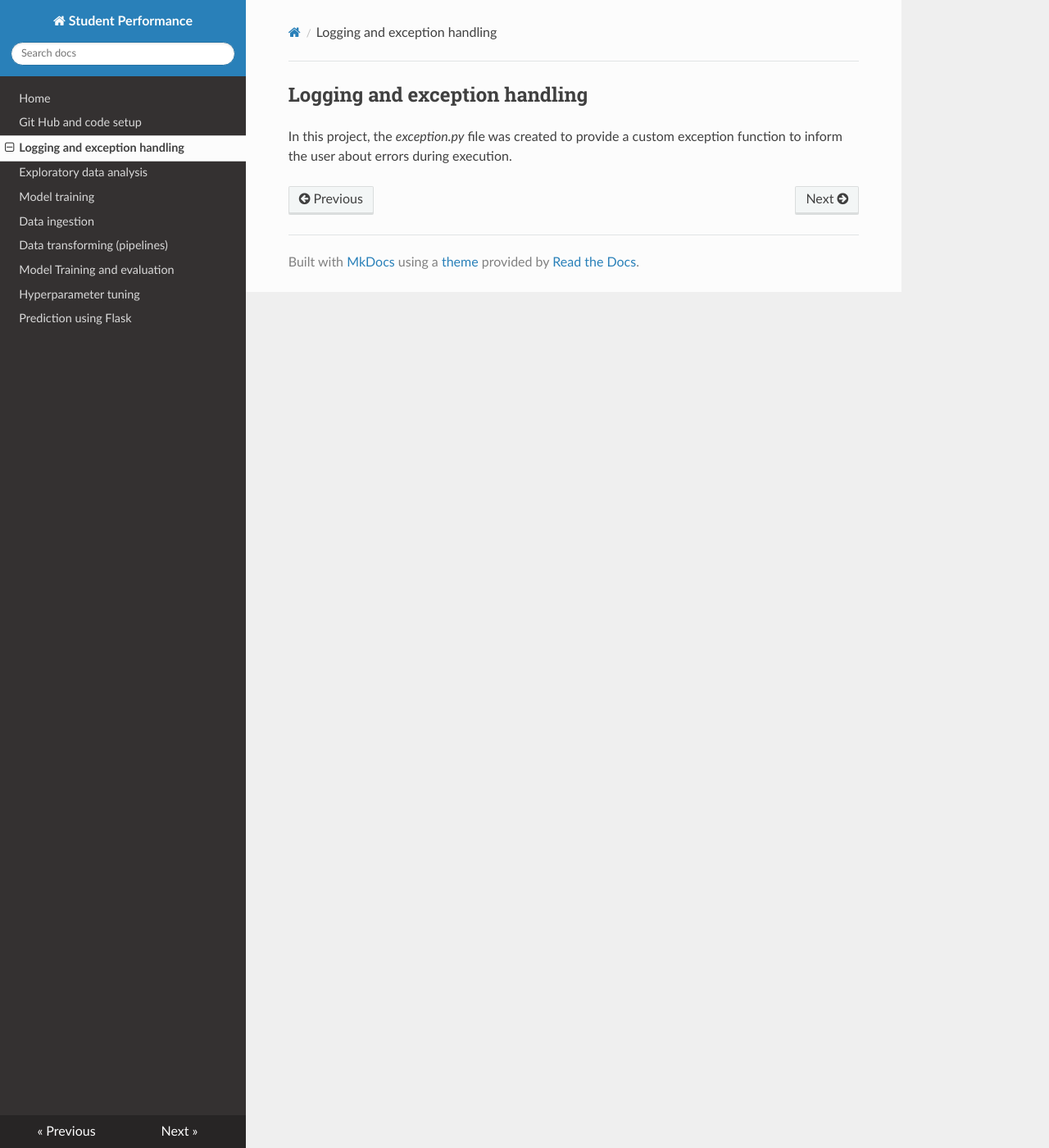
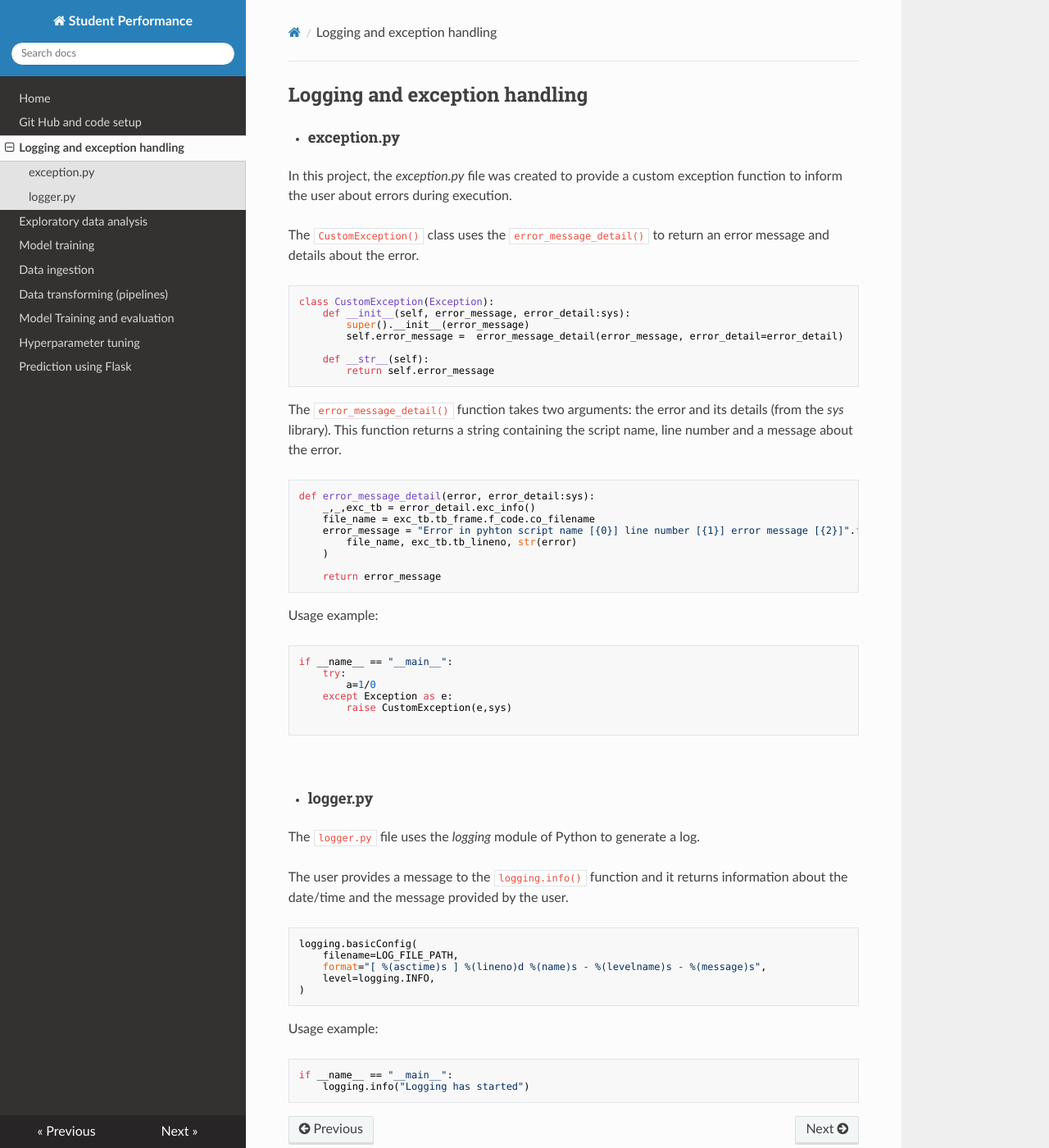
Before and after one commit to diogojfr/students-performance, an MkDocs documentation site: the page built from docs/logexception.md, in a window 1280 px wide and 1400 px high. Shown: the whole window at 82% size. Built offline with MkDocs 1.6.1, drawn with Linux system fonts in a browser that asks for light colours; nearby versions of some CDN libraries.

Commit message:
adding log and exception to mkdocs

````diff
--- a/docs/logexception.md
+++ b/docs/logexception.md
@@ -1,9 +1,64 @@
 ## Logging and exception handling
+
+- #### **exception.py**
 
 In this project, the *exception.py* file was created to provide a custom exception function to inform the user about errors during execution.
 
+The `CustomException()` class uses the `error_message_detail()` to return an error message and details about the error.
 
+```python
+class CustomException(Exception):
+    def __init__(self, error_message, error_detail:sys):
+        super().__init__(error_message)
+        self.error_message =  error_message_detail(error_message, error_detail=error_detail)
 
+    def __str__(self):
+        return self.error_message
+```
+The `error_message_detail()` function takes two arguments: the error and its details (from the *sys* library).
+This function returns a string containing the script name, line number and a message about the error.
+
+```python
+def error_message_detail(error, error_detail:sys):
+    _,_,exc_tb = error_detail.exc_info()
+    file_name = exc_tb.tb_frame.f_code.co_filename
+    error_message = "Error in pyhton script name [{0}] line number [{1}] error message [{2}]".format(
+        file_name, exc_tb.tb_lineno, str(error)
+    )
+
+    return error_message
+```
+
+Usage example:
+```python
+if __name__ == "__main__":
+    try:
+        a=1/0
+    except Exception as e:
+        raise CustomException(e,sys)
+
+```
+<br>
+
+- #### **logger.py**
+
+The `logger.py` file uses the *logging* module of Python to generate a log.
+
+The user provides a message to the `logging.info()` function and it returns information about the date/time and the message provided by the user.
+
+```python
+logging.basicConfig(
+    filename=LOG_FILE_PATH,
+    format="[ %(asctime)s ] %(lineno)d %(name)s - %(levelname)s - %(message)s",
+    level=logging.INFO,
+)
+```
+Usage example:
+
+```python
+if __name__ == "__main__":
+    logging.info("Logging has started")
+```
 <!--
 |__src/ # project
 |   |__components/ # modules for the project
````
